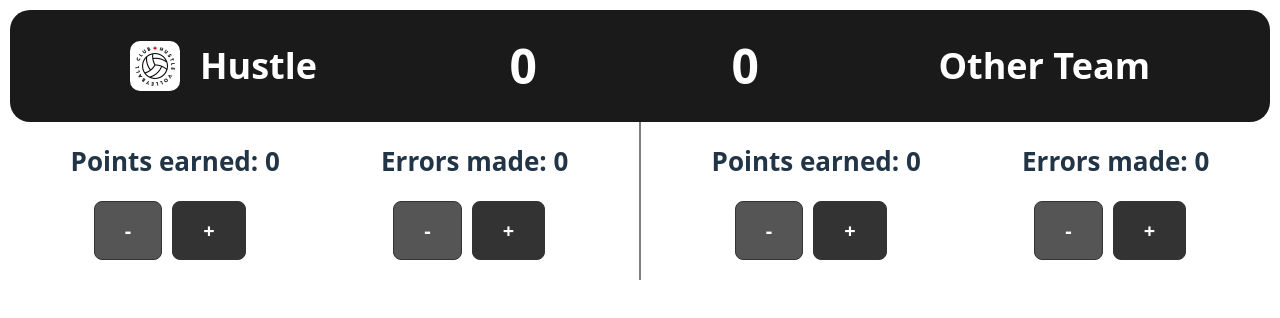
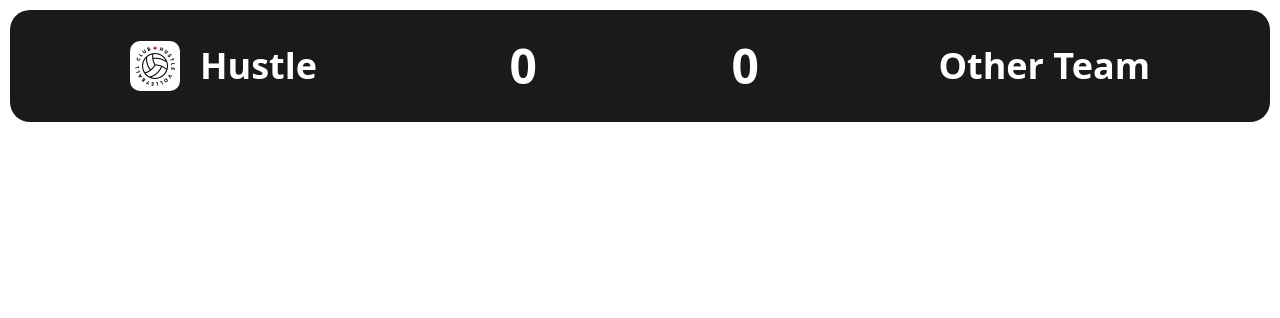
Before and after one commit to jrosario0225/volleyball-tracker, a React (Vite) app: page / in a window 1280 px wide. Shown: the top 318 px of the page. Built offline with nearby package versions, Linux system fonts and the light colour scheme.

Commit message:
found the problem

```diff
--- a/src/App.css
+++ b/src/App.css
@@ -7,13 +7,13 @@
 }
 
 .app {
-  min-height: 100vh;
   display: flex;
   flex-direction: column;
+  height: 100vh;
 }
 
-/* By default, it shows the desktop version and
-hides the mobile */
+
+/* By default, it shows the desktop version and hides the mobile */
 .desktop-only {
   display: block;
 }
@@ -24,8 +24,7 @@
 
 
 @media (max-width: 768px) {
-  /* For mobile, hides the desktop version and
-  shows the mobile version */
+  /* For mobile, hides the desktop version and shows the mobile version */
 
   .desktop-only {
     display: none;
--- a/src/App.jsx
+++ b/src/App.jsx
@@ -79,54 +79,7 @@
           otherTotalScore={otherTotalScore} />
       </div>
 
-      {/* Displaying TeamSection */}
-      <div className="desktop-only">
-        <div className="teams-container">
-          <TeamSectionDesktop
-            earned={hustleEarned}
-            errors={hustleErrors}
-            onAddEarned={addHustleEarned}
-            onSubtractEarned={subtractHustleEarned}
-            onAddErrors={addHustleErrors}
-            onSubtractErrors={subtractHustleErrors}
-          />
 
-          <TeamSectionDesktop
-            earned={otherEarned}
-            errors={otherErrors}
-            onAddEarned={addOtherEarned}
-            onSubtractEarned={subtractOtherEarned}
-            onAddErrors={addOtherErrors}
-            onSubtractErrors={subtractOtherErrors}
-          />
-        </div>
-      </div>
-
-      <div className="mobile-only">
-        <div className="teams-container">
-          <TeamSectionMobile
-          teamName="Hustle"
-          earned={hustleEarned}
-          errors={hustleErrors}
-          onAddEarned={addHustleEarned}
-          onSubtractEarned={subtractHustleEarned}
-          onAddErrors={addHustleErrors}
-          onSubtractErrors={subtractHustleErrors}
-          />
-
-          <TeamSectionMobile
-          teamName="Other Team"
-          earned={otherEarned}
-          errors={otherErrors}
-          onAddEarned={addOtherEarned}
-          onSubtractEarned={subtractOtherEarned}
-          onAddErrors={addOtherErrors}
-          onsubtracterrors={subtractOtherErrors}
-          />
-
-
-        </div>
-      </div>
 
 
 
--- a/src/components/desktop/TeamSection.css
+++ b/src/components/desktop/TeamSection.css
@@ -3,7 +3,9 @@
 .teams-container {
     display: flex;
     flex: 1;
-    width: 100%;
+    align-items: stretch;
+    min-height: 100%;
+    background-color: blue;
 }
 
 .team-section {
@@ -12,6 +14,7 @@
     display: flex;
     flex-direction: column;
     gap: 20px;
+    min-height: 100%;
 }
 
 .team-section:first-child {
--- a/src/components/mobile/TeamSection.css
+++ b/src/components/mobile/TeamSection.css
@@ -1,4 +1,8 @@
 /* MOBILE TeamSection Styling */
+
+.team-container {
+    flex-direction: column;
+}
 
 .team-section-mobile {
     padding: 20px;
@@ -14,7 +18,6 @@
     font-weight: bold;
     margin-bottom: 5px;
 }
-
 
 .stat-row-mobile {
     display: flex;
```
